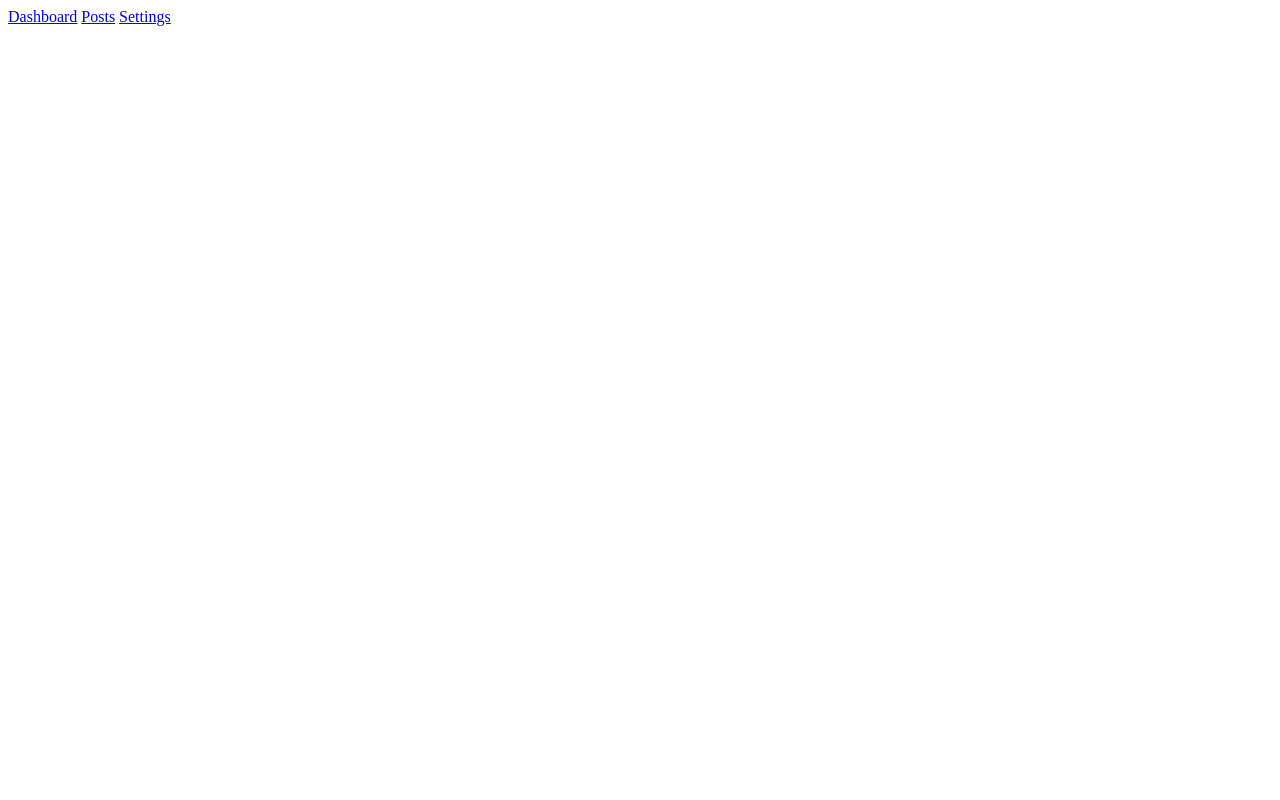
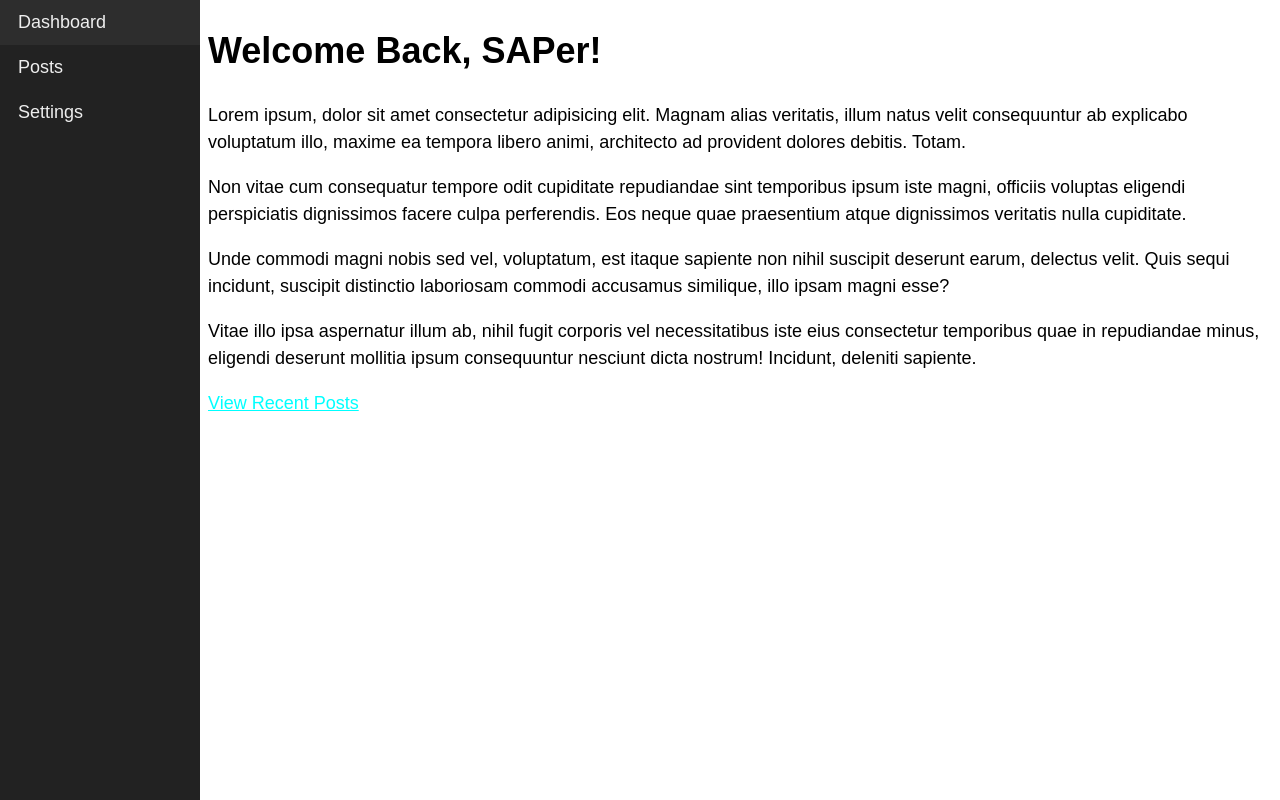
Before and after one commit to perfettiful/single-pg-app-no-framewerks, a website with bundled scripts: page frontend/index.html in a window 1280 px wide. Built offline with nearby package versions, Linux system fonts and the light colour scheme.

Commit message:
completed Posts & Settings views and routes to those classes

```diff
--- a/frontend/index.html
+++ b/frontend/index.html
@@ -4,6 +4,7 @@
     <meta charset="UTF-8">
     <meta name="viewport" content="width=device-width, initial-scale=1.0">
     <title>Single Page App</title>
+    <link rel="stylesheet" href="/static/css/index.css">
 </head>
 <body>
     <nav class="nav">
@@ -13,6 +14,8 @@
 
     </nav>
 
+    <div id="app"></div>
+
 
     <script type ="module" src="/static/js/index.js"></script>
 
--- /dev/null
+++ b/frontend/static/css/index.css
@@ -0,0 +1,38 @@
+body {
+    --nav-width: 200px;
+    margin: 0 0 0 var (--nav-width);
+    font-family: 'Quicksand',sans-serif;
+    font-size: 18px
+
+}
+
+.nav{
+    position:fixed;
+    top: 0;
+    left: 0;
+    width: var(--nav-width);
+    height: 100vh;
+    background: #222222
+}
+
+.nav__link{
+    display: block;
+    padding: 12px 18px;
+    text-decoration: none;
+    color: #eeeeee;
+    font-weight: 500;
+}
+
+.nav__link:hover{
+    background-color: rgba(255, 255, 255, .05);
+}
+
+#app{
+    margin-left: var(--nav-width) ;
+
+    line-height: 1.5;
+    font-weight: 500;
+}
+a{
+    color: aqua;
+}
--- a/frontend/static/js/index.js
+++ b/frontend/static/js/index.js
@@ -1,4 +1,9 @@
-const navigatesTo = url =>{
+import Dashboard from './views/Dashboard.js'
+import Posts from './views/Posts.js'
+import Settings from './views/Settings.js'
+
+
+const navigatesTo = url => {
     history.pushState(null, null, url);
     router();
 }
@@ -9,21 +14,15 @@ const router = async () => {
 
         {
             path: '/',
-            view: () => {
-                console.log('Viewing Dashboard')
-            }
+            view: Dashboard
         },
         {
             path: '/posts',
-            view: () => {
-                console.log('Viewing Posts')
-            }
+            view: Posts
         },
         {
             path: '/settings',
-            view: () => {
-                console.log('Viewing Settings')
-            }
+            view: Settings
         }
     ];
 
@@ -45,7 +44,11 @@ const router = async () => {
         }
     }
 
-    console.log(potentialMatches, match.route.view())
+    const view = new match.route.view();
+
+    document.querySelector('#app').innerHTML = await view.getHtml();
+
+    console.log(potentialMatches)
 
 
 }; //end anon async router fct def
@@ -54,7 +57,7 @@ window.addEventListener('popstate', router)
 
 document.addEventListener('DOMContentLoaded', () => {
     document.body.addEventListener('click', e => {
-        if(e.target.matches("[data-link]")){
+        if (e.target.matches("[data-link]")) {
             e.preventDefault();
             navigatesTo(e.target.href)
         }
--- /dev/null
+++ b/frontend/static/js/views/AbstractView.js
@@ -0,0 +1,14 @@
+export default class {
+
+    constructor(){
+
+    }
+
+    setTitle(title){
+        document.title = title;
+    }
+
+    async getHtml(){
+        return "";
+    }
+}
--- /dev/null
+++ b/frontend/static/js/views/Dashboard.js
@@ -0,0 +1,19 @@
+import AbstractView from "./AbstractView.js";
+
+export default class extends AbstractView {
+    constructor(){
+        super()
+        this.setTitle("Dashboard");
+    }
+
+    async getHtml(){
+        return `
+        <h1> Welcome Back, SAPer!</h1>
+        <p>Lorem ipsum, dolor sit amet consectetur adipisicing elit. Magnam alias veritatis, illum natus velit consequuntur ab explicabo voluptatum illo, maxime ea tempora libero animi, architecto ad provident dolores debitis. Totam.</p>
+        <p>Non vitae cum consequatur tempore odit cupiditate repudiandae sint temporibus ipsum iste magni, officiis voluptas eligendi perspiciatis dignissimos facere culpa perferendis. Eos neque quae praesentium atque dignissimos veritatis nulla cupiditate.</p>
+        <p>Unde commodi magni nobis sed vel, voluptatum, est itaque sapiente non nihil suscipit deserunt earum, delectus velit. Quis sequi incidunt, suscipit distinctio laboriosam commodi accusamus similique, illo ipsam magni esse?</p>
+        <p>Vitae illo ipsa aspernatur illum ab, nihil fugit corporis vel necessitatibus iste eius consectetur temporibus quae in repudiandae minus, eligendi deserunt mollitia ipsum consequuntur nesciunt dicta nostrum! Incidunt, deleniti sapiente.</p>
+        <p><a href='/posts' data-link>View Recent Posts</p>
+        `;
+    }
+}
--- /dev/null
+++ b/frontend/static/js/views/Posts.js
@@ -0,0 +1,17 @@
+import AbstractView from "./AbstractView.js";
+
+export default class extends AbstractView {
+    constructor(){
+        super()
+        this.setTitle("Posts");
+    }
+
+    async getHtml(){
+        return `
+        <h1> Posts!!</h1>
+        <p>Viewing Posts....</p>
+
+        <p><a href='/posts' data-link>View Recent Posts</p>
+        `;
+    }
+}
--- /dev/null
+++ b/frontend/static/js/views/Settings.js
@@ -0,0 +1,17 @@
+import AbstractView from "./AbstractView.js";
+
+export default class extends AbstractView {
+    constructor(){
+        super()
+        this.setTitle("Setting");
+    }
+
+    async getHtml(){
+        return `
+        <h1> Your Setting!!</h1>
+        <p>Set those Settings!</p>
+
+        <p><a href='/posts' data-link>View Recent Posts</p>
+        `;
+    }
+}
```
